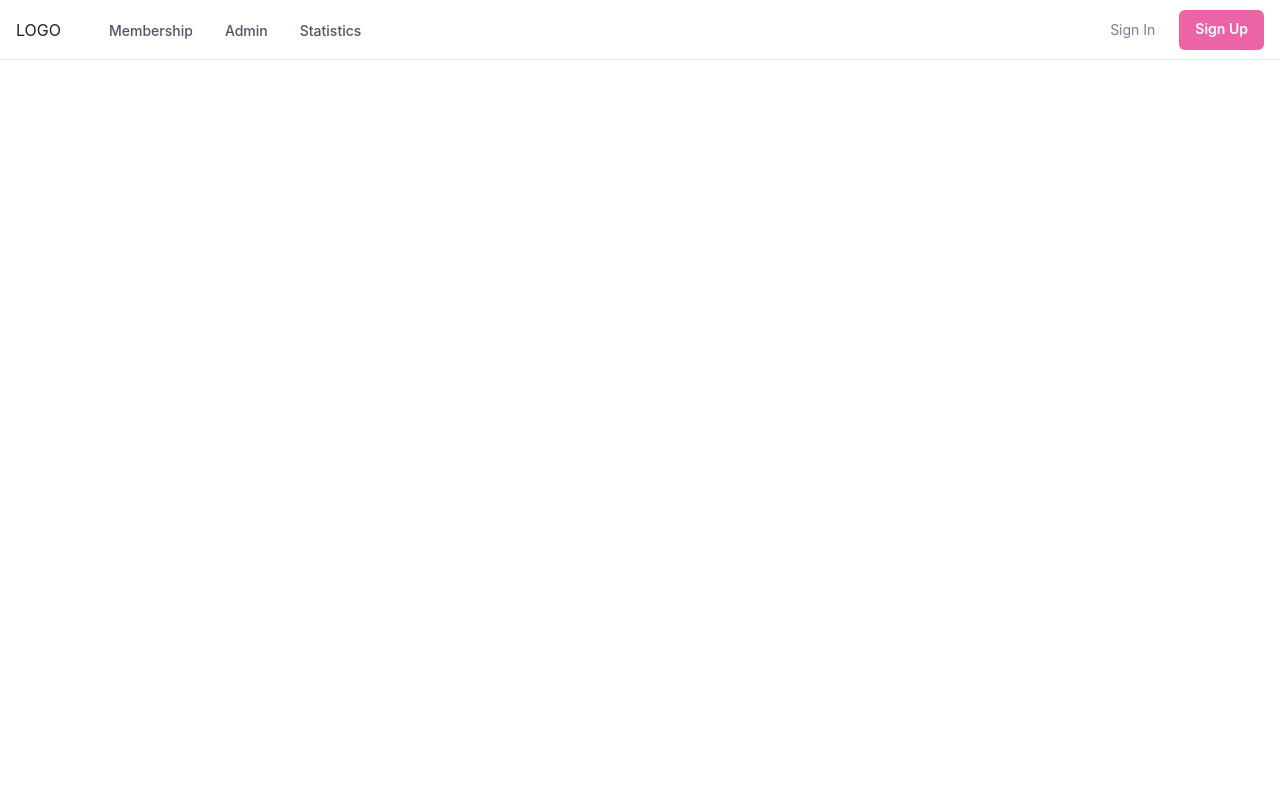
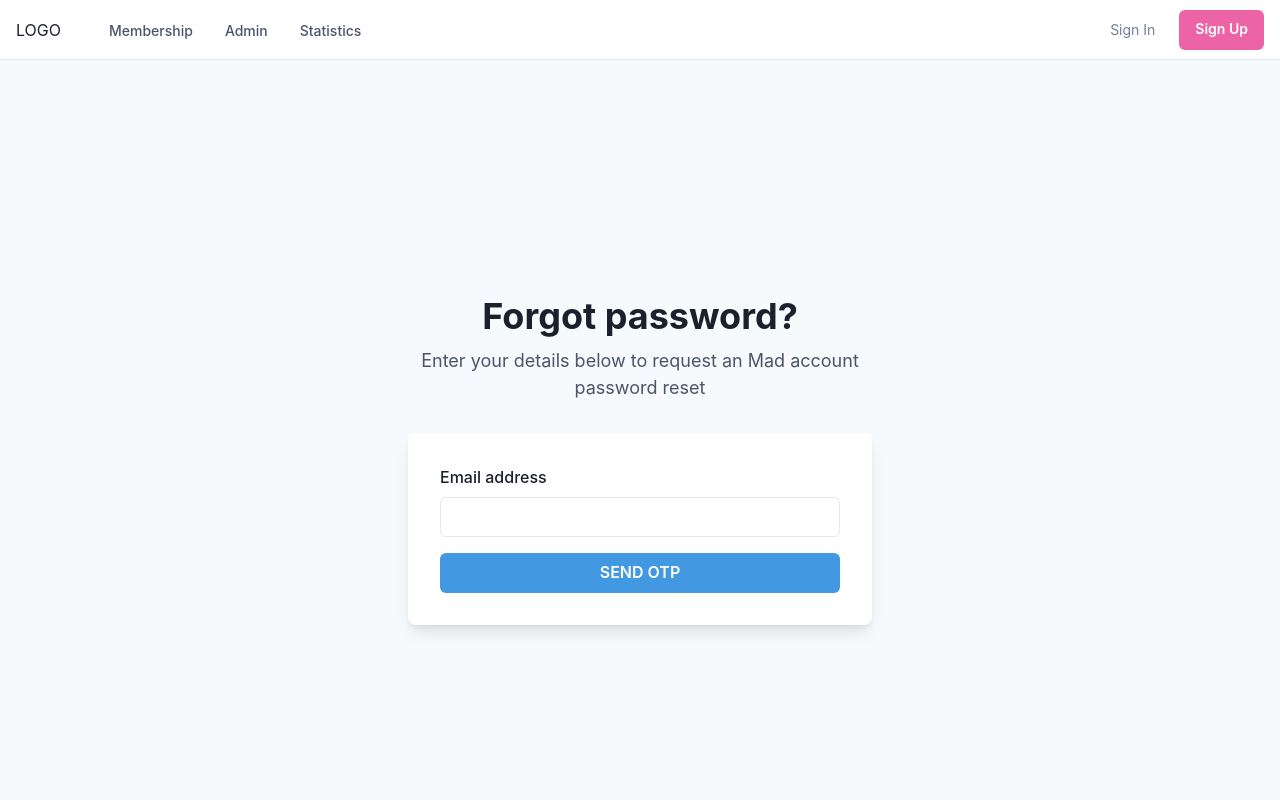
Before and after one commit to shaileshwebdeveloper/attweb, a React (Create React App) app: page /forgot-password in a window 1280 px wide. Shown: the top 800 px of the page. Built offline with nearby package versions, Linux system fonts and the light colour scheme.

Commit message:
working on forgot password

```diff
--- a/src/App.js
+++ b/src/App.js
@@ -1,4 +1,5 @@
 import "./App.css";
+import { Footer } from "./Components/Common/Footer";
 import { Navbar } from "./Components/Common/Navbar";
 import { MainRoutes } from "./Pages/MainRoutes";
 
@@ -7,6 +8,7 @@
     <div className="App">
       <Navbar />
       <MainRoutes />
+      <Footer />
     </div>
   );
 }
--- a/src/Pages/ForgotPassword.jsx
+++ b/src/Pages/ForgotPassword.jsx
@@ -1,7 +1,57 @@
-import React from 'react'
+import {
+    Flex,
+    Box,
+    FormControl,
+    FormLabel,
+    Input,
+    Checkbox,
+    Stack,
+    Link,
+    Button,
+    Heading,
+    Text,
+    useColorModeValue,
+  } from '@chakra-ui/react';
 
-export const ForgotPassword = () => {
-  return (
-    <div>ForgotPassword</div>
-  )
-}
+  export const ForgotPassword = () => {
+
+
+    return (
+      <Flex
+        minH={'100vh'}
+        align={'center'}
+        justify={'center'}
+        bg={useColorModeValue('gray.50', 'gray.800')}>
+        <Stack spacing={8} mx={'auto'} maxW={'lg'} py={12} px={6}>
+          <Stack align={'center'}>
+            <Heading fontSize={'4xl'}>Forgot password?</Heading>
+            <Text fontSize={'lg'} color={'gray.600'}>
+               Enter your details below to request an Mad account password reset
+            </Text>
+          </Stack>
+          <Box
+            rounded={'lg'}
+            bg={useColorModeValue('white', 'gray.700')}
+            boxShadow={'lg'}
+            p={8}>
+            <Stack spacing={4}>
+              <FormControl id="email">
+                <FormLabel>Email address</FormLabel>
+                <Input type="email" />
+              </FormControl>
+              <Stack spacing={10}>
+                <Button
+                  bg={'blue.400'}
+                  color={'white'}
+                  _hover={{
+                    bg: 'blue.500',
+                  }}>
+                  SEND OTP
+                </Button>
+              </Stack>
+            </Stack>
+          </Box>
+        </Stack>
+      </Flex>
+    );
+  }
--- a/src/Pages/Home.jsx
+++ b/src/Pages/Home.jsx
@@ -1,6 +1,5 @@
 import React from "react";
 import { TopSection } from "../Components/Home/TopSection";
-import { Footer } from "../Components/Common/Footer";
 import { Membership } from "../Components/Home/Membership";
 
 export const Home = () => {
@@ -9,8 +8,6 @@
       <TopSection />
       <br />
       <Membership />
-
-      <Footer />
     </div>
   );
 };
--- a/src/Pages/MainRoutes.jsx
+++ b/src/Pages/MainRoutes.jsx
@@ -2,6 +2,7 @@
 import { Route, Routes } from "react-router-dom";
 import { Home } from "./Home";
 import { Signin } from "./Signin";
+import { ForgotPassword } from "./ForgotPassword";
 
 
 export const MainRoutes = () => {
@@ -10,6 +11,7 @@
       <Routes>
         <Route path="/" element={<Home />} />
         <Route path="/signin" element={<Signin />} />
+        <Route path="/forgot-password" element={<ForgotPassword />} />
       </Routes>
     </div>
   );
--- a/src/Pages/Signin.jsx
+++ b/src/Pages/Signin.jsx
@@ -12,8 +12,12 @@
     Text,
     useColorModeValue,
   } from '@chakra-ui/react';
+import { useNavigate } from 'react-router-dom';
 
   export const Signin = () =>  {
+
+      const navigate =  useNavigate()
+
     return (
       <Flex
         minH={'100vh'}
@@ -47,7 +51,7 @@
                   align={'start'}
                   justify={'space-between'}>
                   <Checkbox>Remember me</Checkbox>
-                  <Link color={'blue.400'}>Forgot password?</Link>
+                  <Link color={'blue.400'} onClick={() => navigate('/forgot-password')}>Forgot password?</Link>
                 </Stack>
                 <Button
                   bg={'blue.400'}
```
